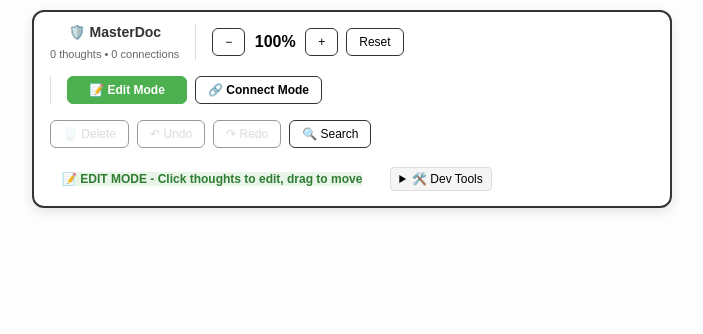
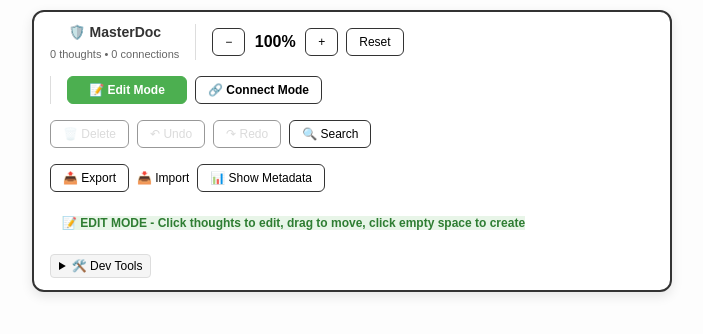
Before and after one commit to snhthkkr/atem, a React (Vite) app: page / in a window 1280 px wide. Shown: the top 334 px of the page, without its empty margins (288-991 px from the left). Built offline with nearby package versions, Linux system fonts and the light colour scheme.

Commit message:
🔧 Fix connection rendering and mode restrictions: restore export/import, disable create in connect mode, fix line transparency

```diff
--- a/src/App.tsx
+++ b/src/App.tsx
@@ -308,11 +308,13 @@ function App() {
       return;
     }
 
-    // Create new thought at click location
-    const offset = getWrapperOffset();
-    const x = (e.clientX + offset.x) / zoom;
-    const y = (e.clientY + offset.y) / zoom;
-    addThoughtAt(x, y);
+    // Only create new thoughts in edit mode
+    if (currentMode === 'edit') {
+      const offset = getWrapperOffset();
+      const x = (e.clientX + offset.x) / zoom;
+      const y = (e.clientY + offset.y) / zoom;
+      addThoughtAt(x, y);
+    }
   };
 
   // Keyboard shortcuts: Delete active (outside inputs), Cmd/Ctrl+Z undo, Shift+Cmd/Ctrl+Z redo
@@ -469,13 +471,33 @@ function App() {
           <button onClick={() => setShowSearch(!showSearch)}>🔍 Search</button>
         </div>
 
+        {/* Dev Tools */}
+        <div className="dev-tools">
+          <button onClick={exportThoughts}>📤 Export</button>
+          <label className="import-label">
+            📥 Import
+            <input
+              type="file"
+              accept="application/json"
+              onChange={(e) => {
+                const f = e.target.files?.[0];
+                if (f) importThoughts(f);
+                e.currentTarget.value = "";
+              }}
+            />
+          </label>
+          <button onClick={() => setShowMetadata(!showMetadata)} className={showMetadata ? "active" : ""}>
+            📊 {showMetadata ? "Hide" : "Show"} Metadata
+          </button>
+        </div>
+
         {/* Mode Status */}
         <div className="linking-status">
           {currentMode === 'edit' ? (
-            <span className="linking-ready">📝 EDIT MODE - Click thoughts to edit, drag to move</span>
+            <span className="linking-ready">📝 EDIT MODE - Click thoughts to edit, drag to move, click empty space to create</span>
           ) : (
             <span className="linking-active">
-              🔗 CONNECT MODE - {selectedThought ? 'Click another thought to connect' : 'Click a thought to select'} • No editing allowed
+              🔗 CONNECT MODE - {selectedThought ? 'Click another thought to connect' : 'Click a thought to select'} • No editing or creating
             </span>
           )}
         </div>
@@ -613,13 +635,13 @@ function App() {
                 top: startY,
                 width: length,
                 height: 2,
-                background: 'rgba(255, 255, 255, 0.8)',
+                background: '#ffffff',
                 transformOrigin: '0 0',
                 transform: `rotate(${angle}rad)`,
                 zIndex: 1,
                 pointerEvents: 'none',
-                boxShadow: '0 0 4px rgba(0, 0, 0, 0.3)',
-                transition: 'all 0.2s ease-out', // Smooth movement
+                boxShadow: '0 0 2px rgba(0, 0, 0, 0.5)',
+                // Remove transition to prevent visual glitches during movement
               }}
             />
           );
--- a/src/styles.css
+++ b/src/styles.css
@@ -240,8 +240,8 @@ body {
   padding: 6px;
   cursor: move;
   user-select: none;
-  transition: all 0.2s ease;
   z-index: 1;
+  /* Remove transition to prevent visual glitches during movement */
 }
 
 .thought textarea {
@@ -261,6 +261,7 @@ body {
   box-shadow: 0 4px 12px rgba(0, 0, 0, 0.3);
   border-color: #000;
   background: #fffefc;
+  /* Remove transition to prevent visual glitches */
 }
 
 /* Pulse animation for connection preview */
```
